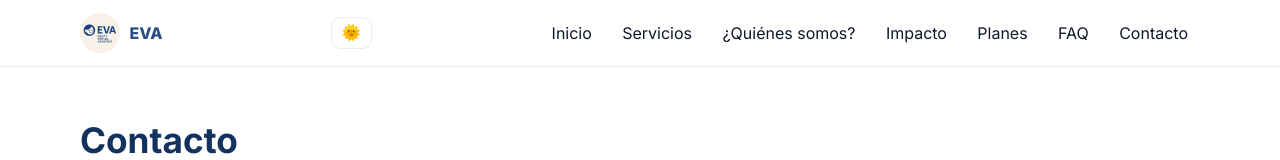
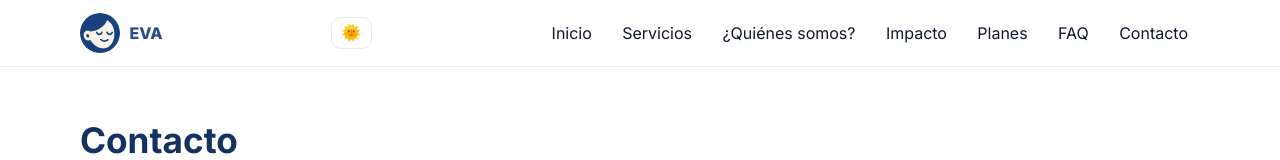
Before and after one commit to bryanula/eva-site, a plain HTML site: page contacto.html in a window 1280 px wide. Shown: the top 160 px of the page. Drawn offline with Linux system fonts and the light colour scheme.

Commit message:
Update contacto.html

```diff
--- a/contacto.html
+++ b/contacto.html
@@ -46,7 +46,7 @@
 <header class="header" role="banner">
   <div class="container header__inner">
     <a class="brand" href="index.html">
-      <img src="eva-logo.png" alt="Logo EVA">
+      <img src="evalogoface.jpg" alt="Logo EVA">
       <span>EVA</span>
     </a>
     <div class="controls">
```
